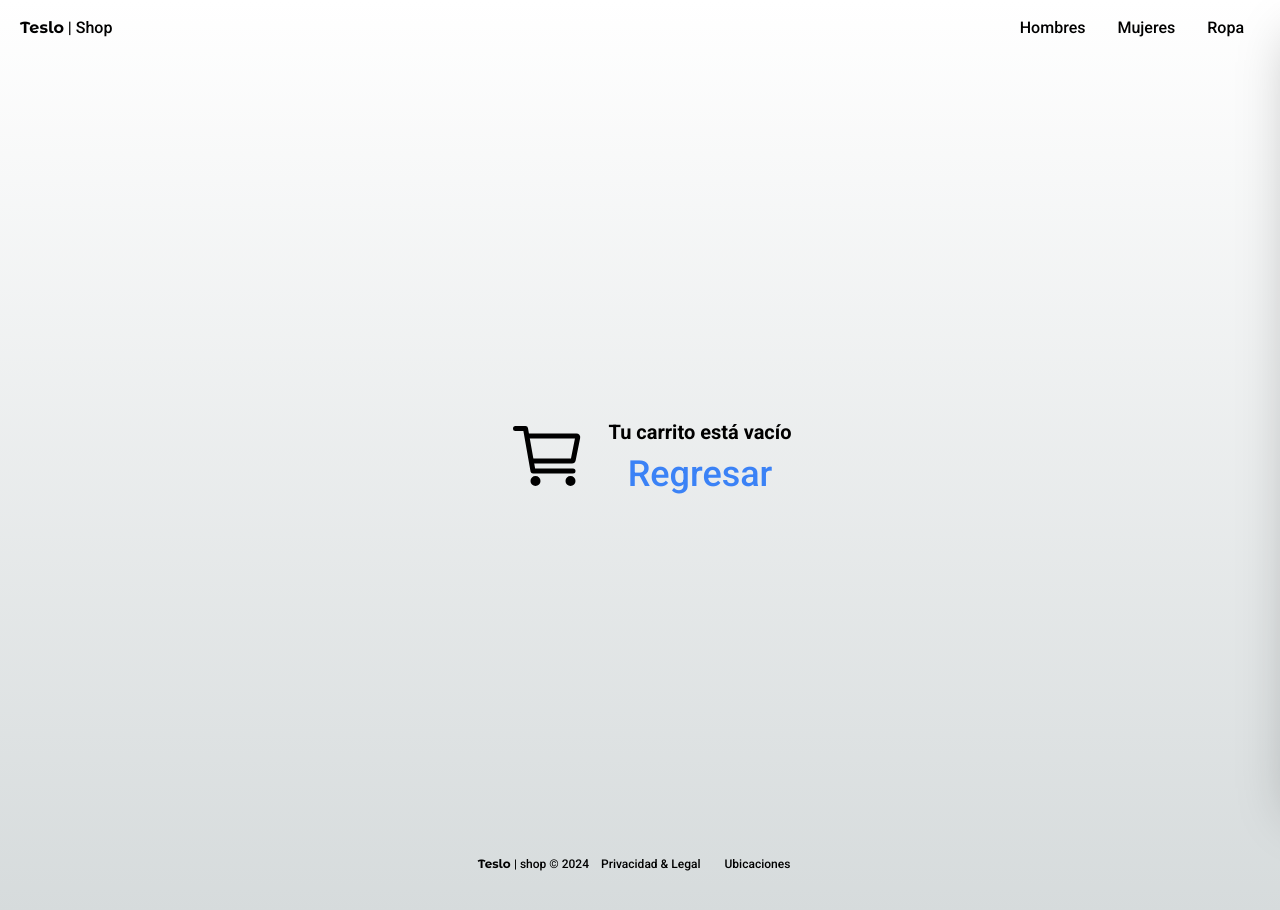
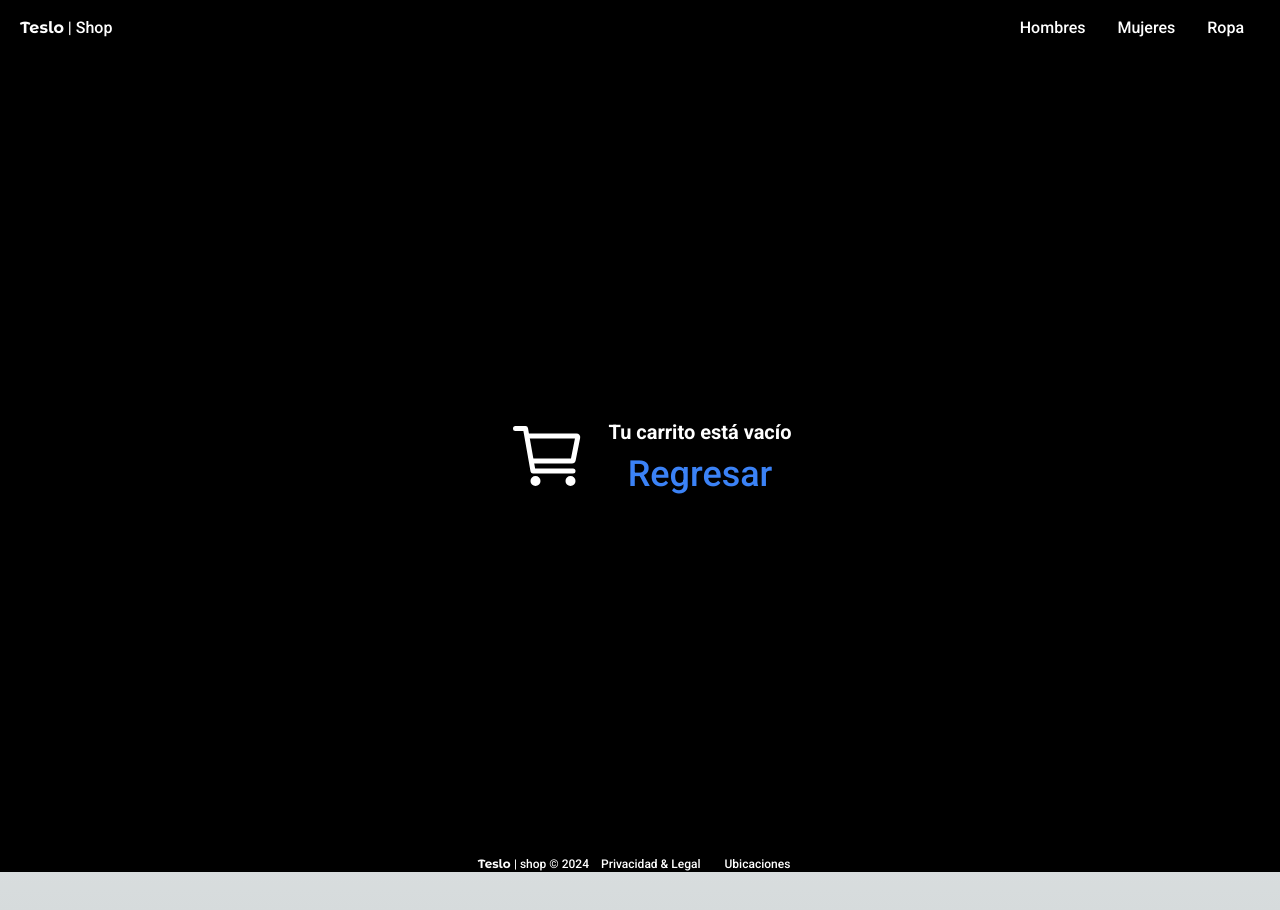
Before and after one commit to josemonk/DaminaShops, a Next.js app: page /empty in a window 1280 px wide. Built offline with nearby package versions, Linux system fonts and the light colour scheme.

Commit message:
fix: se cambia el color  de fondo por negro y las letras blancas

```diff
--- a/src/app/(shop)/layout.tsx
+++ b/src/app/(shop)/layout.tsx
@@ -4,7 +4,7 @@ export default function ShopLayout( { children }: {
   children: React.ReactNode;
 } ) {
   return (
-    <main className="min-h-screen">
+    <main className="min-h-screen main">
 
       <TopMenu />
       <Sidebar />
--- a/src/app/globals.css
+++ b/src/app/globals.css
@@ -16,6 +16,11 @@
     --background-end-rgb: 0, 0, 0;
   }
 } */
+
+.main{
+  background: black;
+  color:white;
+}
 
 body {
   color: rgb(var(--foreground-rgb));
--- a/src/app/layout.tsx
+++ b/src/app/layout.tsx
@@ -9,8 +9,8 @@ import './globals.css';
 
 export const metadata: Metadata = {
   title: {
-    template: '%s - Teslo | Shop',
-    default: 'Home - Teslo | Shop'
+    template: '%s - Damian | Shop',
+    default: 'Home - Damian | Shop'
   },
   description: 'Una tienda virtual de productos',
 }
```
